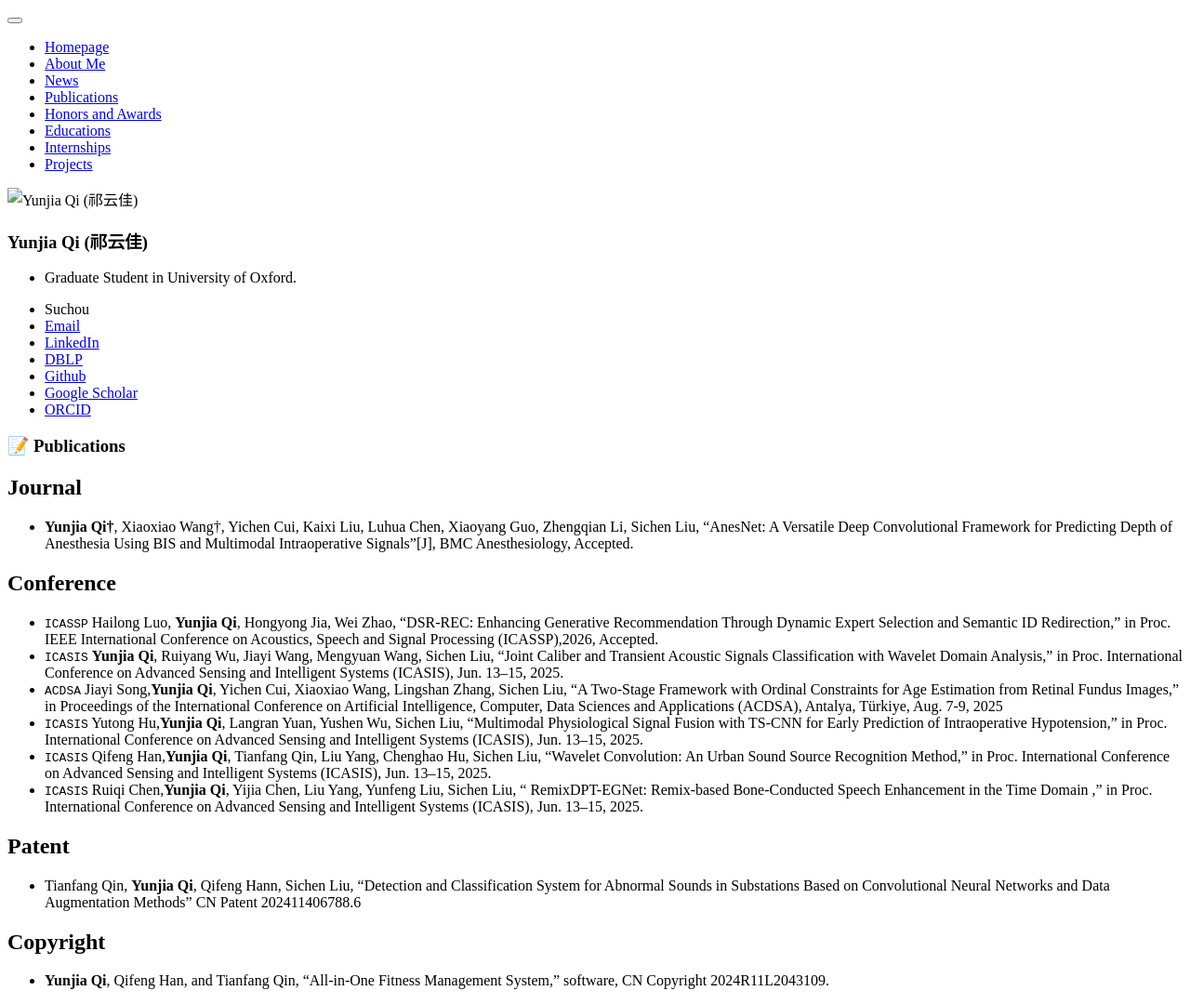
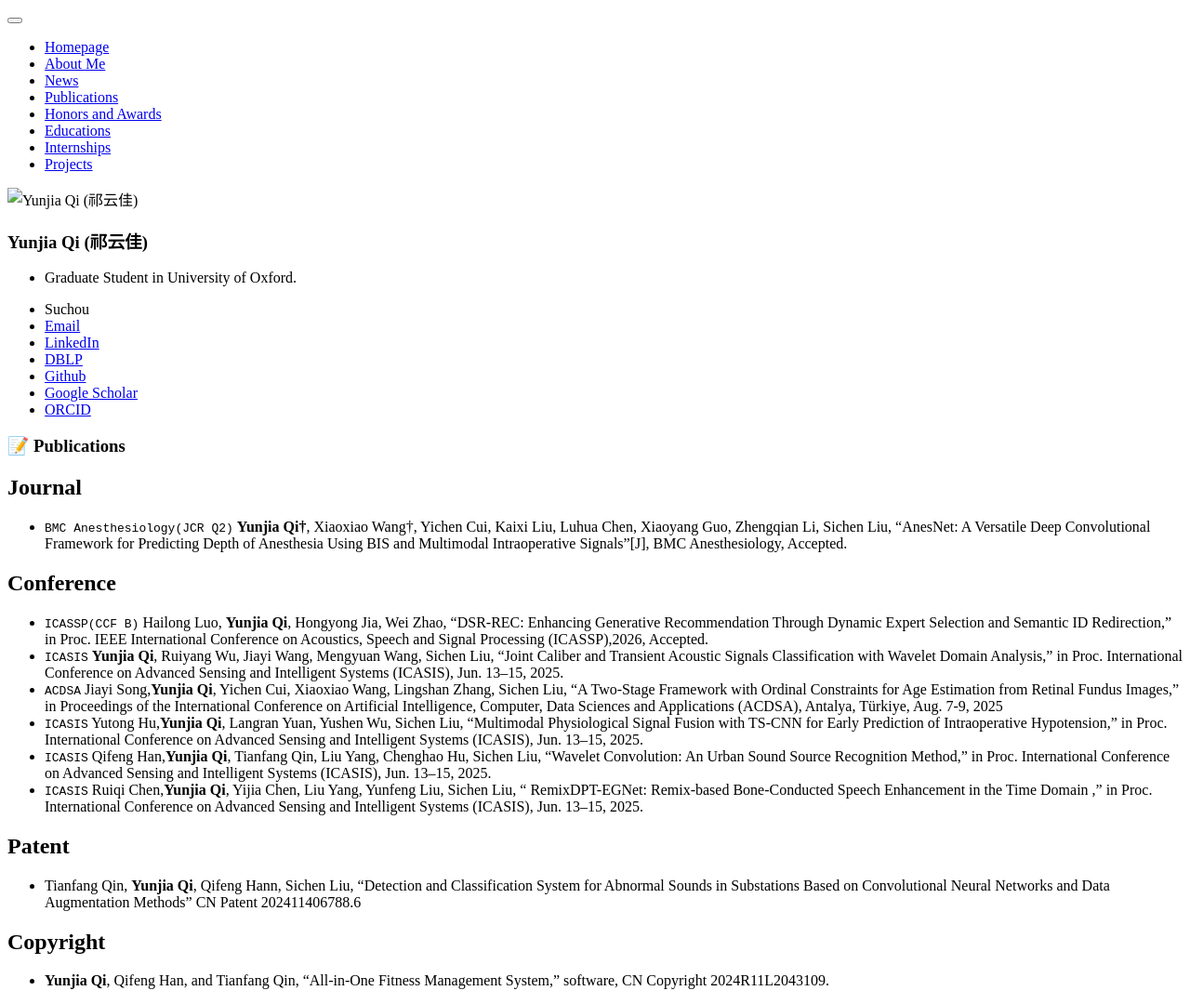
Before and after one commit to QiYunjia/QiYunjia.github.io, a Jekyll site: the page built from _pages/includes/pub.md, in a window 1280 px wide. Shown: the whole page at 93% size. Built offline with Jekyll 4.4.1, drawn with Linux system fonts in a browser that asks for light colours; our own code applies the rules of GitHub Pages for plain Markdown files.

Commit message:
Update pub.md

```diff
--- a/_pages/includes/pub.md
+++ b/_pages/includes/pub.md
@@ -6,10 +6,10 @@
 <!--
 - **Yunjia Qi**, Feiran Yang, Tonghui Wu, Sichen Liu, Phase Correction: Strucurally Guided Phase Modeling For Speech Enhancement[J], IEEE Signal Processing Letters
 -->
-- **Yunjia Qi†**, Xiaoxiao Wang†, Yichen Cui, Kaixi Liu, Luhua Chen, Xiaoyang Guo, Zhengqian Li, Sichen Liu, "AnesNet: A Versatile Deep Convolutional Framework for Predicting Depth of Anesthesia Using BIS and Multimodal Intraoperative Signals"[J], BMC Anesthesiology, Accepted.
+- ``BMC Anesthesiology(JCR Q2)`` **Yunjia Qi†**, Xiaoxiao Wang†, Yichen Cui, Kaixi Liu, Luhua Chen, Xiaoyang Guo, Zhengqian Li, Sichen Liu, "AnesNet: A Versatile Deep Convolutional Framework for Predicting Depth of Anesthesia Using BIS and Multimodal Intraoperative Signals"[J], BMC Anesthesiology, Accepted.
 
 ## Conference
-- ``ICASSP`` Hailong Luo, **Yunjia Qi**, Hongyong Jia, Wei Zhao, "DSR-REC: Enhancing Generative Recommendation Through Dynamic Expert Selection and Semantic ID Redirection," in Proc. IEEE International Conference on Acoustics, Speech and Signal Processing (ICASSP),2026, Accepted.
+- ``ICASSP(CCF B)`` Hailong Luo, **Yunjia Qi**, Hongyong Jia, Wei Zhao, "DSR-REC: Enhancing Generative Recommendation Through Dynamic Expert Selection and Semantic ID Redirection," in Proc. IEEE International Conference on Acoustics, Speech and Signal Processing (ICASSP),2026, Accepted.
 - ``ICASIS`` **Yunjia Qi**, Ruiyang Wu, Jiayi Wang, Mengyuan Wang, Sichen Liu, "Joint Caliber and Transient Acoustic Signals Classification with Wavelet Domain Analysis," in Proc. International Conference on Advanced Sensing and Intelligent Systems (ICASIS), Jun. 13–15, 2025.
 - ``ACDSA`` Jiayi Song,**Yunjia Qi**, Yichen Cui, Xiaoxiao Wang, Lingshan Zhang, Sichen Liu, "A Two-Stage Framework with Ordinal Constraints for Age Estimation from Retinal Fundus Images," in Proceedings of the International Conference on Artificial Intelligence, Computer, Data Sciences and Applications (ACDSA), Antalya, Türkiye, Aug. 7-9, 2025
 - ``ICASIS`` Yutong Hu,**Yunjia Qi**, Langran Yuan, Yushen Wu, Sichen Liu, "Multimodal Physiological Signal Fusion with TS-CNN for Early Prediction of
```
